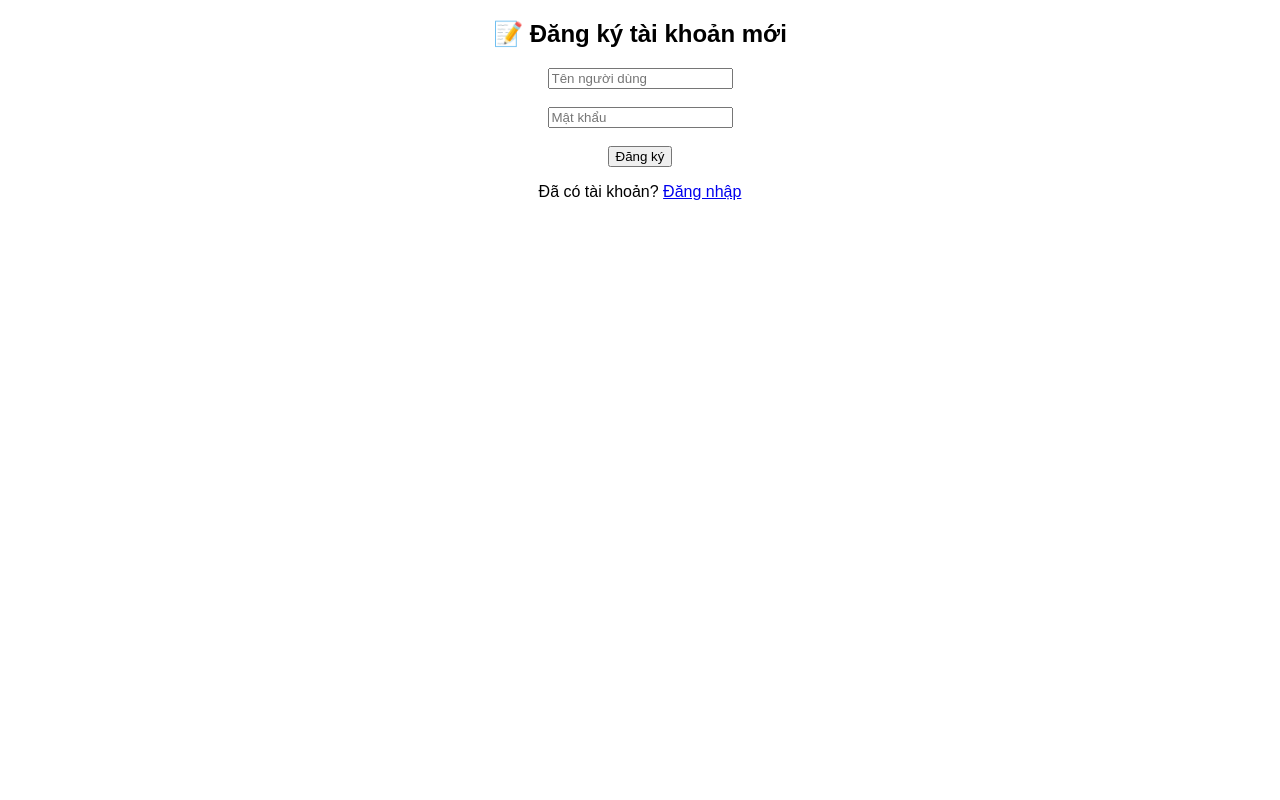
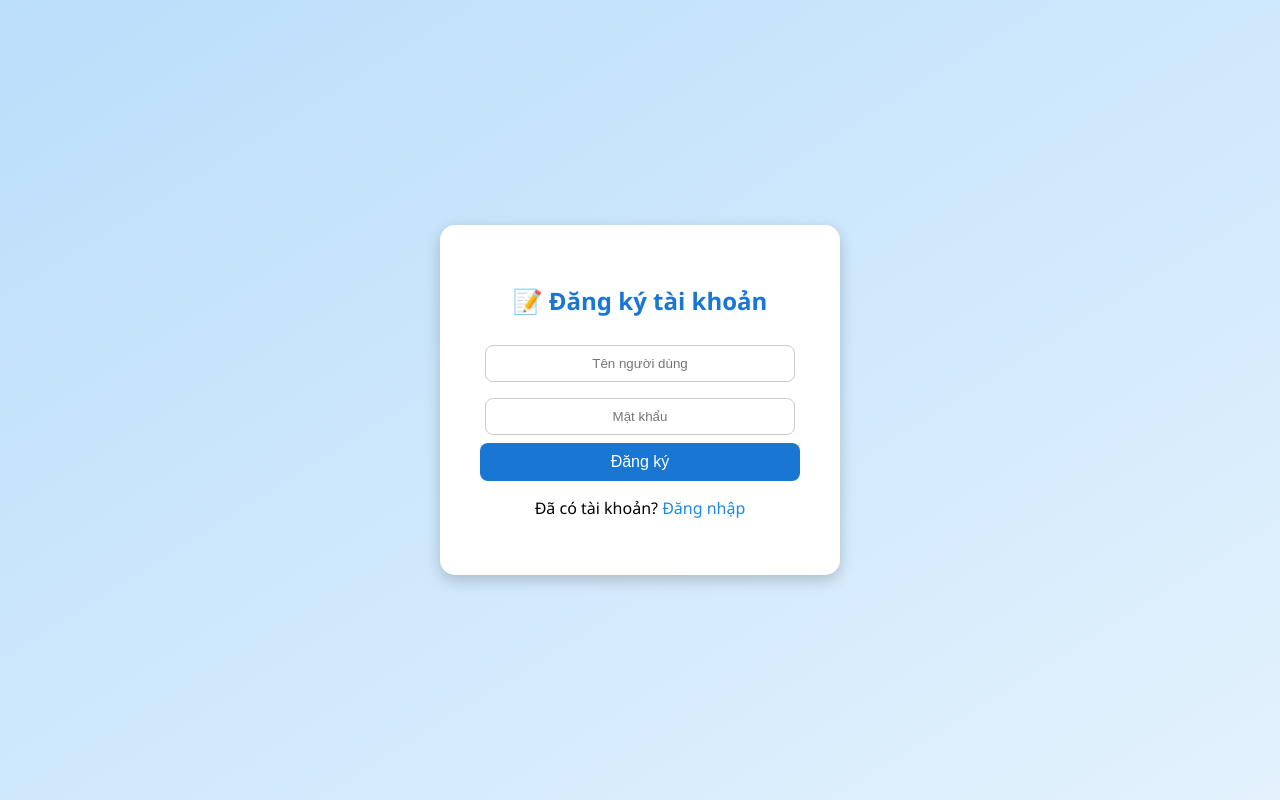
Before and after one commit to dongminhtamlop62-sketch/web_tinh_tien_vn_tamRstudio, a Flask app: page /register in a window 1280 px wide. Run offline with Flask 3, Linux system fonts and the light colour scheme.

Commit message:
Update register.html

```diff
--- a/templates/register.html
+++ b/templates/register.html
@@ -2,15 +2,74 @@
 <html lang="vi">
 <head>
 <meta charset="UTF-8">
+<meta name="viewport" content="width=device-width, initial-scale=1.0">
 <title>Đăng ký</title>
+<style>
+    body {
+        font-family: 'Segoe UI', sans-serif;
+        background: linear-gradient(to bottom right, #bbdefb, #e3f2fd);
+        display: flex;
+        align-items: center;
+        justify-content: center;
+        height: 100vh;
+        margin: 0;
+    }
+    .register-box {
+        background: white;
+        padding: 40px;
+        border-radius: 15px;
+        box-shadow: 0 5px 15px rgba(0,0,0,0.2);
+        text-align: center;
+        width: 320px;
+    }
+    h2 {
+        color: #1976d2;
+        margin-bottom: 20px;
+    }
+    input {
+        width: 90%;
+        padding: 10px;
+        margin: 8px 0;
+        border-radius: 8px;
+        border: 1px solid #ccc;
+        text-align: center;
+    }
+    input:focus {
+        border-color: #42a5f5;
+        outline: none;
+        box-shadow: 0 0 5px #90caf9;
+    }
+    button {
+        background: #1976d2;
+        color: white;
+        border: none;
+        border-radius: 8px;
+        padding: 10px 20px;
+        cursor: pointer;
+        width: 100%;
+        font-size: 16px;
+    }
+    button:hover {
+        background: #1565c0;
+    }
+    a {
+        text-decoration: none;
+        color: #1e88e5;
+    }
+    a:hover {
+        text-decoration: underline;
+    }
+</style>
 </head>
-<body style="text-align:center; font-family:sans-serif;">
-    <h2>📝 Đăng ký tài khoản mới</h2>
-    <form method="POST">
-        <input name="username" placeholder="Tên người dùng" required><br><br>
-        <input type="password" name="password" placeholder="Mật khẩu" required><br><br>
-        <button type="submit">Đăng ký</button>
-    </form>
-    <p>Đã có tài khoản? <a href="{{ url_for('login') }}">Đăng nhập</a></p>
+<body>
+    <div class="register-box">
+        <h2>📝 Đăng ký tài khoản</h2>
+        <form method="POST">
+            <input name="username" placeholder="Tên người dùng" required><br>
+            <input type="password" name="password" placeholder="Mật khẩu" required><br>
+            <button type="submit">Đăng ký</button>
+        </form>
+        <p>Đã có tài khoản? <a href="{{ url_for('login') }}">Đăng nhập</a></p>
+    </div>
 </body>
 </html>
```
